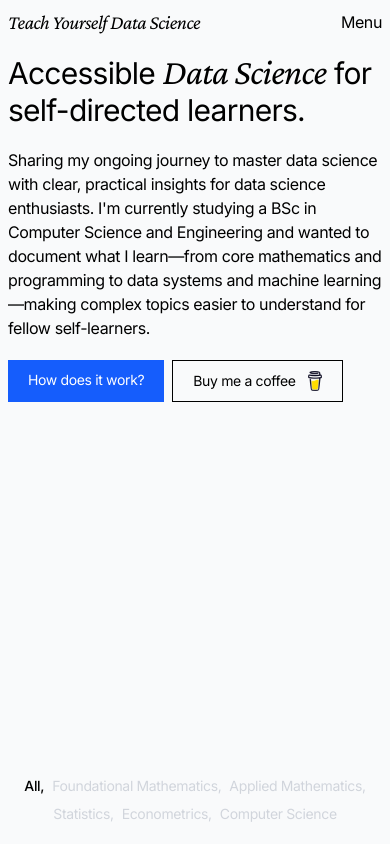
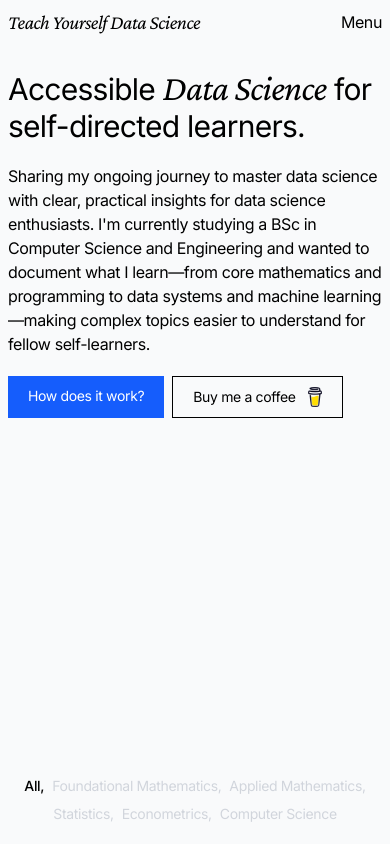
Before and after one commit to rohitjethoe/teach-yourself-ds, a Vue app: page / in a window 390 px wide. Shown: the top 844 px of the page. Built offline with nearby package versions, Linux system fonts and the light colour scheme.

Commit message:
Header and landing spacing @mobile

```diff
--- a/src/views/Home.vue
+++ b/src/views/Home.vue
@@ -3,7 +3,7 @@
 <template>
     <div class="landing flex flex-col justify-between">
         <section class="hidden md:block"></section>
-        <section class="p-2 md:p-5">
+        <section class="p-2 pt-6 md:pt-5 md:p-5">
             <div class="text-3xl md:text-4xl tracking-tight">
                 Accessible <span class="font-crimson-pro italic text-4xl md:text-5xl">Data Science</span> for self-directed learners.
             </div>
```
